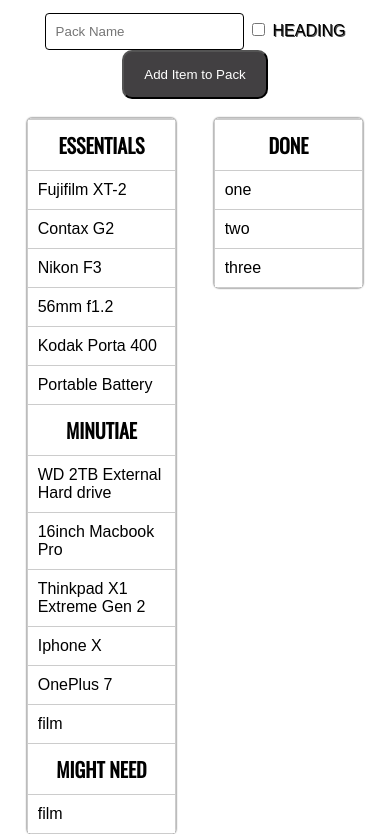
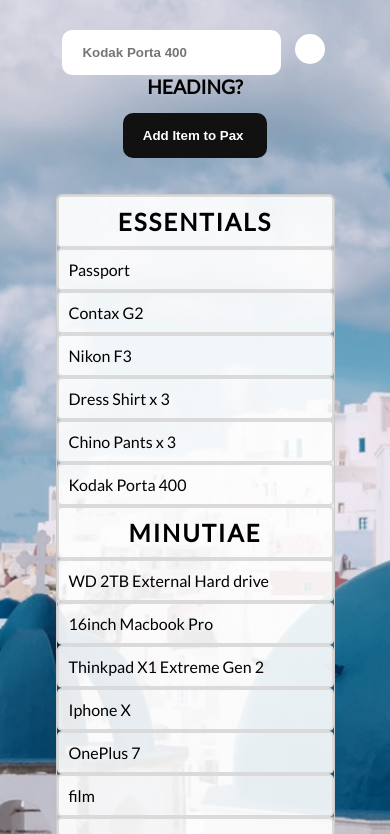
Before and after one commit to yfove/travelpax-js, a plain HTML site: page index.html in a window 390 px wide. Shown: the part 212-1046 px from the top of the page. Drawn offline with nearby package versions, Linux system fonts and the light colour scheme.

Commit message:
major changes to ui

```diff
--- a/index.html
+++ b/index.html
@@ -1,35 +1,44 @@
 <!DOCTYPE html>
 <html lang="en">
   <head>
-    <meta charset="UTF-8">
-    <meta name="viewport" content="width=device-width, initial-scale=1.0">
-    <meta http-equiv="X-UA-Compatible" content="ie=edge">
-    <link rel="stylesheet" href="http://ajax.googleapis.com/ajax/libs/jqueryui/1.11.2/themes/smoothness/jquery-ui.css" />
-    <link href='http://fonts.googleapis.com/css?family=Oswald' rel='stylesheet' type='text/css'>
-    <link rel="stylesheet" href="style.css">
+    <meta charset="UTF-8" />
+    <meta name="viewport" content="width=device-width, initial-scale=1.0" />
+    <meta http-equiv="X-UA-Compatible" content="ie=edge" />
+    <link
+      rel="stylesheet"
+      href="http://ajax.googleapis.com/ajax/libs/jqueryui/1.11.2/themes/smoothness/jquery-ui.css"
+    />
+    <link
+      href="http://fonts.googleapis.com/css?family=Oswald"
+      rel="stylesheet"
+      type="text/css"
+    />
+    <link rel="stylesheet" href="style.css" />
+    <link
+      href="https://fonts.googleapis.com/css?family=Lato|Pacifico&display=swap"
+      rel="stylesheet"
+    />
     <title>TravelPax</title>
   </head>
   <body>
     <div class="wrapper">
       <form class="item">
-
         <h1>TravelPax</h1>
-            <input type="text" name="itemName" placeholder="Pack Name">
+        <input type="text" name="itemName" placeholder="Kodak Porta 400" />
         <label for="heading">
-                <input type="checkbox" name="heading" class="heading" id="heading">
-                Heading
+          <input type="checkbox" name="heading" class="heading" id="heading" />
+          Heading?
         </label>
-            <input type="submit" class="submit" value="Add Item to Pack">
-
+        <input type="submit" class="submit" value="Add Item to Pax " />
       </form>
       <ul class="essentials connect">
         <li class="heading">Essentials</li>
-            <li>Fujifilm XT-2</li>
+        <li>Passport</li>
         <li>Contax G2</li>
         <li>Nikon F3</li>
-            <li>56mm f1.2</li>
+        <li>Dress Shirt x 3</li>
+        <li>Chino Pants x 3</li>
         <li>Kodak Porta 400</li>
-            <li>Portable Battery</li>
         <li class="heading">Minutiae</li>
         <li>WD 2TB External Hard drive</li>
         <li>16inch Macbook Pro</li>
@@ -38,27 +47,18 @@
         <li>OnePlus 7</li>
       </ul>
       <ul class="got connect">
-            <li class="heading">Done</li>
+        <li class="heading">Sort Later</li>
         <li>one</li>
         <li>two</li>
         <li>three</li>
       </ul>
     </div>
 
-
-
-
-
-
-
-
-
-
-
-
-
-
-    <script src="https://code.jquery.com/jquery-3.3.1.min.js" integrity="sha256-FgpCb/KJQlLNfOu91ta32o/NMZxltwRo8QtmkMRdAu8=" crossorigin="anonymous"></script>
+    <script
+      src="https://code.jquery.com/jquery-3.3.1.min.js"
+      integrity="sha256-FgpCb/KJQlLNfOu91ta32o/NMZxltwRo8QtmkMRdAu8="
+      crossorigin="anonymous"
+    ></script>
     <script src="https://ajax.googleapis.com/ajax/libs/jqueryui/1.11.2/jquery-ui.min.js"></script>
     <script src="script.js"></script>
   </body>
--- a/style.css
+++ b/style.css
@@ -9,8 +9,9 @@
 }
 
 html {
-    font-family: sans-serif;
-    background:url('bg.jpg') center no-repeat;
+  font-family: "Lato", sans-serif;
+  /* font-family: sans-serif; */
+  background: url("./img/bg2.jpg") center no-repeat;
   background-size: cover;
 }
 
@@ -29,24 +30,25 @@
   padding: 0;
   border: 1px solid #ccc;
   border-radius: 5px;
-    box-shadow: 0 0 2px black;
+  /* box-shadow: 0 0 2px black; */
 }
 
 ul.essentials li,
 ul.got li {
-    background: rgba(255, 255, 255, 1);
-    border-top: 1px solid #ccc;
+  background: rgba(255, 255, 255, 0.9);
+  border: 2px solid rgb(218, 218, 218);
+  border-radius: 5px;
   padding: 10px;
   cursor: move;
 }
 
 li.heading {
-    font-weight: 600;
+  font-weight: 900;
   background: black;
   text-align: center;
   text-transform: uppercase;
-    font-size: 20px;
-    font-family: 'Oswald', sans-serif;
+  font-size: 1.5em;
+  letter-spacing: 2px;
 }
 
 form {
@@ -54,30 +56,111 @@
 }
 
 input[name="itemName"] {
-    padding: 10px;
-    border: 1px solid black;
-    border-radius: 4px;
+  padding: 15px 20px;
+  /* border: 1px solid black; */
+  border: none;
+  border-radius: 10px;
+  font-weight: 900;
+}
+
+input[type="checkbox"] {
+  -webkit-appearance: none;
+  position: relative;
+  top: 10px;
+  width: 30px;
+  height: 30px;
+  background: white;
+  border-radius: 25px;
+  /* border: 2px solid #555; */
+  margin-left: 10px;
+}
+
+input[type="checkbox"]:checked {
+  background: rgb(32, 32, 32);
+}
+
+label {
+  font-weight: 900;
+  text-transform: none;
+  font-size: larger;
+  text-shadow: none;
 }
 
 input.submit {
   padding: 15px 20px;
-    background-color: rgb(66, 64, 66);
+  background-color: rgb(17, 17, 17);
   color: white;
+  border: none;
   border-radius: 10px;
-    margin: 0 10px;
+  margin: 0 20px;
+  font-weight: 900;
 }
 
-
 h1 {
-    font-family: 'Oswald', sans-serif;
+  font-family: "Pacifico", cursive;
+  /* font-family: "Oswald", sans-serif; */
+  /* color: black; */
   color: black;
-    font-size: 80px;
-    text-transform: uppercase;
-    text-shadow: 0 0 10px rgba(0, 0, 0, 0.71);
+  font-size: 7.5em;
+  /* text-transform: uppercase; */
+  text-shadow: 0 0 10px rgba(255, 255, 255, 0.2);
 }
 
 label {
-    color: black;
+  /* color: black; */
   text-transform: uppercase;
   text-shadow: 1px 1px 0px rgba(0, 0, 0, 0.71);
 }
+
+@media (max-width: 610px) {
+  html,
+  body {
+    width: 100%;
+    margin: 0px;
+    padding: 20px;
+    overflow-x: hidden;
+  }
+
+  h1 {
+    font-size: 3.5em;
+  }
+
+  form {
+    padding: 20px;
+    /* margin: 10px; */
+  }
+
+  input[type="checkbox"] {
+    width: 30px;
+    height: 30px;
+    background: white;
+    border-radius: 25px;
+    /* border: 2px solid #555; */
+    margin-left: 10px;
+  }
+
+  input[type="checkbox"]:checked {
+    background: rgb(32, 32, 32);
+  }
+
+  input.submit {
+    margin-top: 15px;
+  }
+
+  label {
+    font-weight: 900;
+    text-transform: uppercase;
+    font-size: larger;
+    text-shadow: none;
+  }
+
+  ul.essentials,
+  ul.got {
+    list-style: none;
+    width: 90%;
+    /* padding: 10px 0px; */
+    border: 1px solid #ccc;
+    border-radius: 5px;
+    /* box-shadow: 0 0 2px black; */
+  }
+}
```
Also changed, not shown: img/bg2.jpg (added), img/bg3.jpg (added), img/bg4.jpg (added). Lines whose indentation alone changed are shown as unchanged.
